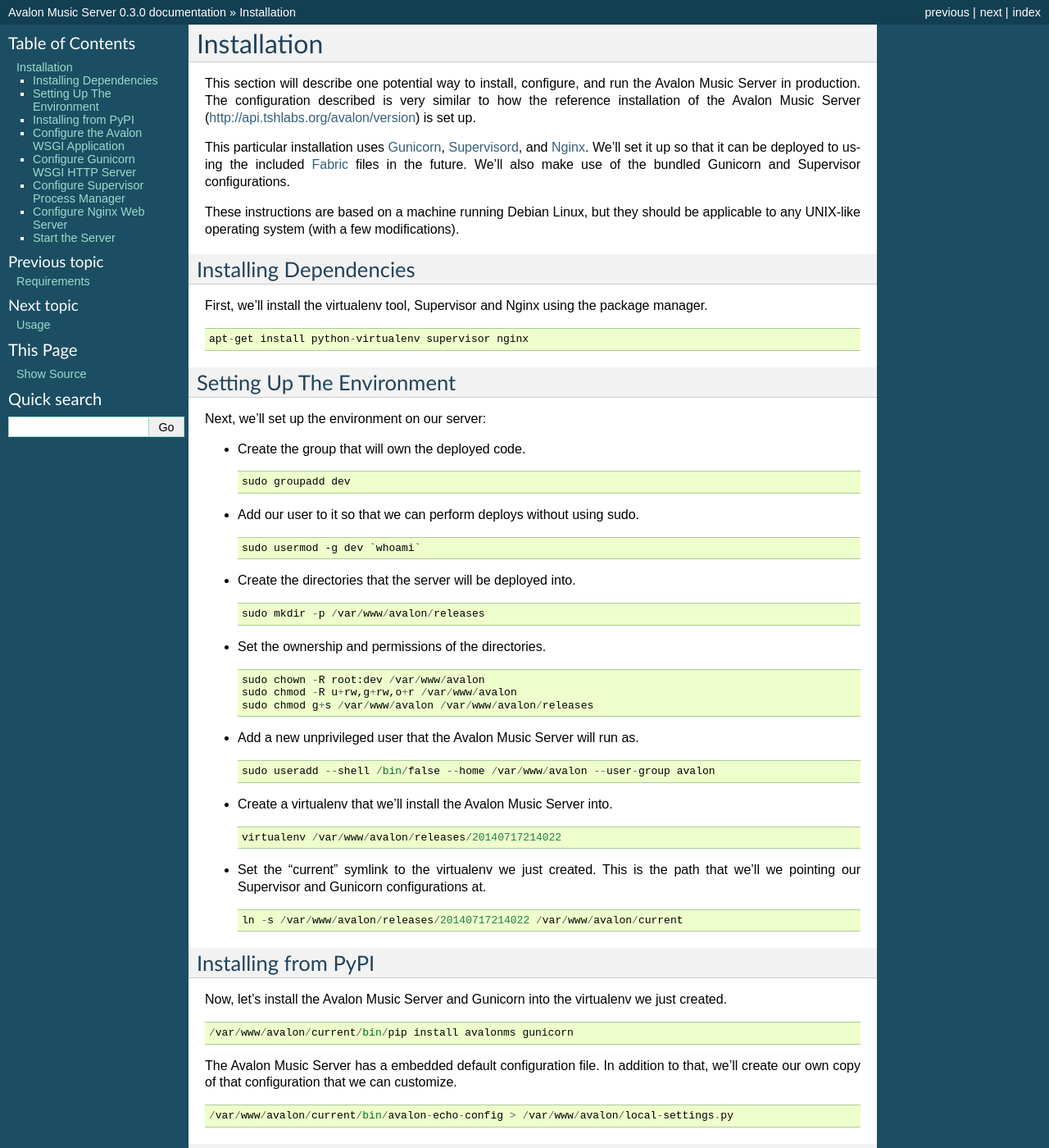
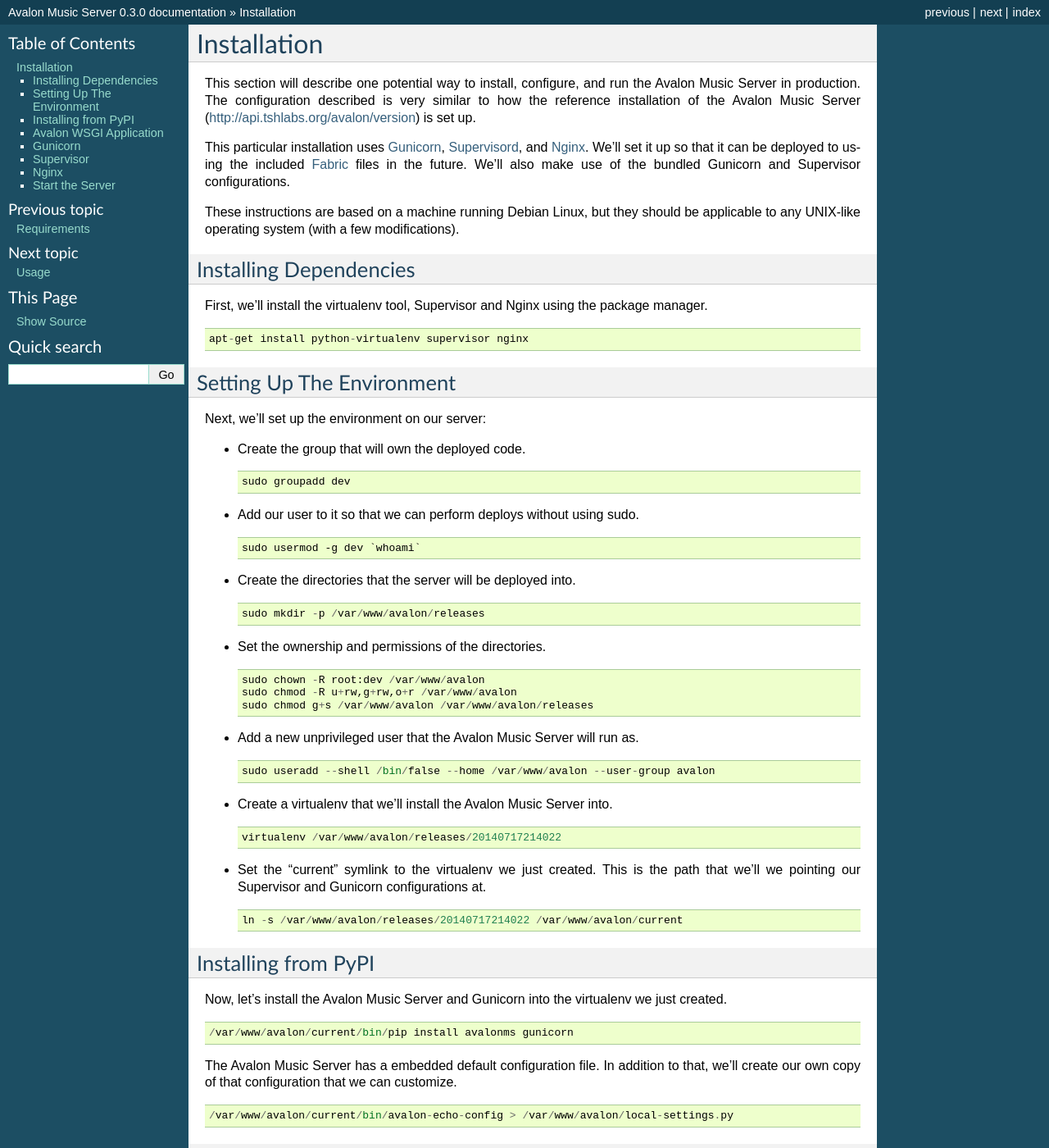
Before and after one commit to 56quarters/avalonms, a Sphinx documentation site: the page built from doc/source/installation.rst, in a window 1280 px wide and 1400 px high. Shown: the whole window at 82% size. Built offline with Sphinx 7.4.7, drawn with Linux system fonts in a browser that asks for light colours; some of the changed text lies outside the part shown.

Commit message:
Shorten headers

```diff
--- a/doc/source/installation.rst
+++ b/doc/source/installation.rst
@@ -72,15 +72,15 @@
 
     /var/www/avalon/current/bin/avalon-echo-config > /var/www/avalon/local-settings.py
 
-Configure the Avalon WSGI Application
-~~~~~~~~~~~~~~~~~~~~~~~~~~~~~~~~~~~~~
+Avalon WSGI Application
+~~~~~~~~~~~~~~~~~~~~~~~
 
 We won't configure the Avalon WSGI application here, as part of installation. For
 more information about the available configuration settings for it, see the :doc:`usage`
 section.
 
-Configure Gunicorn WSGI HTTP Server
-~~~~~~~~~~~~~~~~~~~~~~~~~~~~~~~~~~~
+Gunicorn
+~~~~~~~~
 
 The installed Avalon Music Server comes with a simple Gunicorn configuration file
 that is available at ``/var/www/avalon/current/share/avalonms/avalon-gunicorn.py``
@@ -91,8 +91,8 @@
 * Use preload mode so that the workers will be able to take advantage of copy-on-write_
   optimizations done by the operating system to save RAM.
 
-Configure Supervisor Process Manager
-~~~~~~~~~~~~~~~~~~~~~~~~~~~~~~~~~~~~
+Supervisor
+~~~~~~~~~~
 
 The installed Avalon Music server also comes with a simple Supervisord configuration
 file. This file runs the Avalon Music Server as an unprivileged user, uses the Gunicorn
@@ -106,8 +106,8 @@
 
     ln -s /var/www/avalon/current/share/avalonms/avalon-supervisor-gunicorn.conf /etc/supervisor/conf.d/
 
-Configure Nginx Web Server
-~~~~~~~~~~~~~~~~~~~~~~~~~~
+Nginx
+~~~~~
 
 Though Gunicorn can run as an HTTP server, you should_ use a dedicated web server in front
 of it as a reverse proxy if you plan on exposing it on the public Internet. If so, Nginx is
```
